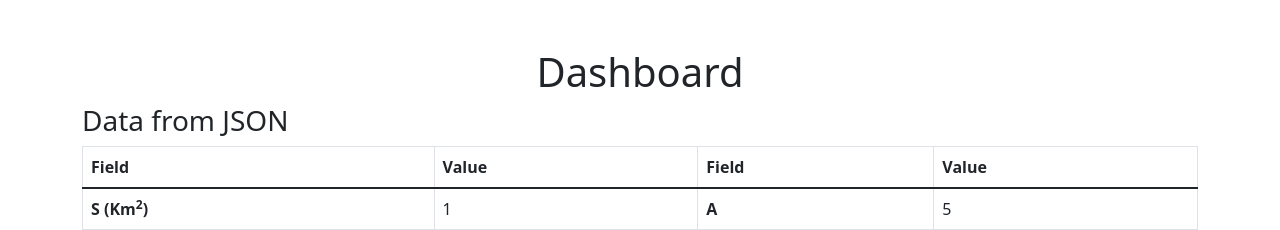
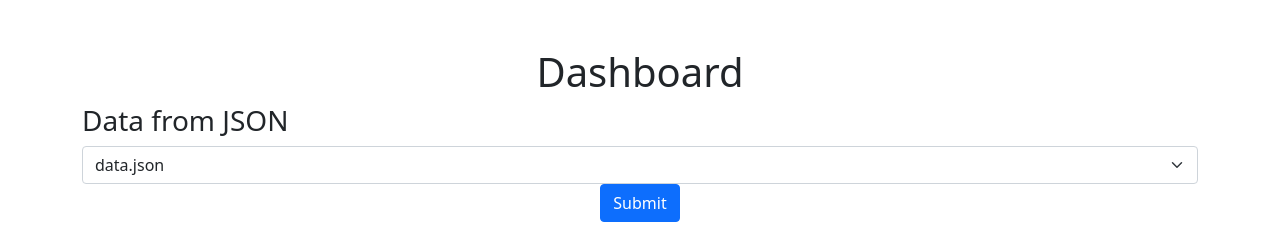
Before and after one commit to PaoloPp/invasi, a Flask app: page / in a window 1280 px wide. Shown: the top 230 px of the page. Run offline with Flask 3, Linux system fonts and the light colour scheme.

Commit message:
Dinamically display data on the dashboard

```diff
--- a/main.py
+++ b/main.py
@@ -25,11 +25,7 @@ def coeff(_nominalValue, _varCoeff): #Ai, A'i, Ditot, Eipot, Eiirr, Eiind
 def form():
     if request.method == 'POST':
         vol = ["S", "Winv tot", "Winv aut", "Wo", "A", "A'", "D ec", "E pot", "E irr", "E ind", "P ev", "P inf"]
-        vol2 = ["A", "A'", "P ev", "P inf", "D ec", "E pot", "E irr", "E ind"]
         keys = ["Cj(A)", "Cj(A')", "Cj(ev)", "Cj(inf)", "Cj(ec)", "Cj(pot)", "Cj(irr)", "Cj(ind)"]
-        outj = ["Aj", "A'j", "Pj ev", "Pj inf", "Dj ec", "Ej pot", "Ej irr", "Ej ind"]
-        out_star = ["A*", "A'*", "A tot*", "D ec*", "P ev*", "P inf*", "E pot*", "Ej irr*", "E ind*", "E tot*", "w*"]
-
         data = {}
 
         data["Mese di partenza"] = request.form.get('starting_month')
@@ -47,7 +43,6 @@ def form():
             data[k] = values
 
 
-
         with open('data.json', 'w') as json_file:
             json.dump(data, json_file, indent=4)
 
@@ -56,17 +51,17 @@ def form():
 
     return render_template('form.html')
 
-@app.route('/')
+@app.route('/', methods=['GET', 'POST'])
 def dashboard():
     # You can pass dynamic data here for the dashboard
+    if request.method == 'POST':
+        with open('data.json', 'r') as json_file:
+            data = json.load(json_file)
 
-    with open('data.json', 'r') as json_file:
-        data = json.load(json_file)
-
-    months = set_year(data["Mese di partenza"])
-
-
-    return render_template('dashboard.html', data=data, months=months)
+        months = set_year(data["Mese di partenza"])
+        return render_template('dashboard.html', data=data, months=months)
+    elif request.method == 'GET':
+        return render_template('dashboard.html', data=None)
 
 def main():
     print("Hello World!")
--- a/templates/dashboard.html
+++ b/templates/dashboard.html
@@ -12,6 +12,16 @@
     <div class="container mt-5">
         <h1 class="text-center">Dashboard</h1>
         <h3>Data from JSON</h3>
+        <form id="data-select" method="POST" novalidate>
+            <select class="form-select" id="data_select" name="data_select" required>
+                <option value="data.json">data.json</option>
+            </select>
+            <div class="text-center">
+                <button type="submit" class="btn btn-primary">Submit</button>
+            </div>
+        </form>
+
+        <br>
 
         <table class="table table-bordered">
             <thead>
```
